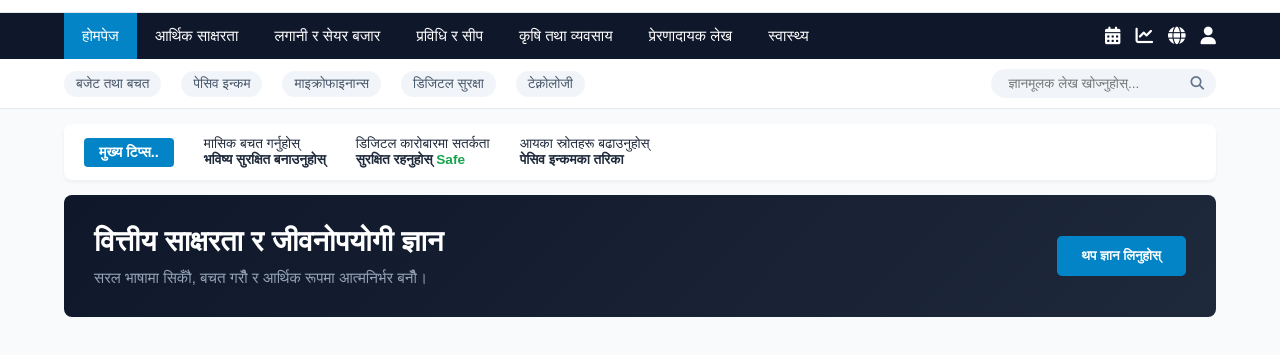
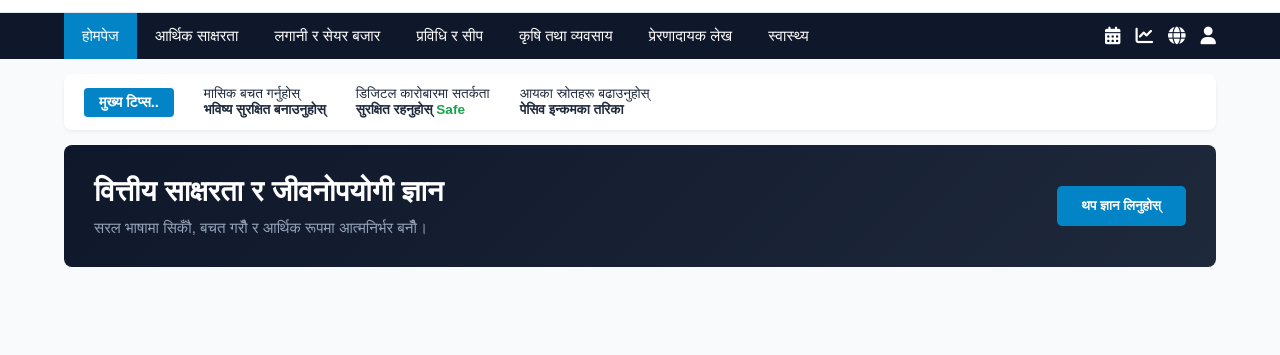
Before and after one commit to adhikariarun599/News, a plain HTML site: page index.html in a window 1280 px wide. Shown: the part 55-410 px from the top of the page. Drawn offline with Linux system fonts and the light colour scheme.

Commit message:
Update index.html

```diff
--- a/index.html
+++ b/index.html
@@ -70,47 +70,7 @@
             cursor: pointer;
         }
 
-        /* Sub Navigation / Tags Bar */
-        .sub-nav {
-            background: #fff;
-            padding: 10px 5%;
-            display: flex;
-            gap: 20px;
-            align-items: center;
-            border-bottom: 1px solid #e2e8f0;
-            overflow-x: auto;
-            white-space: nowrap;
-        }
-        .tag-item {
-            font-size: 0.85rem;
-            color: #475569;
-            background: #f1f5f9;
-            padding: 5px 12px;
-            border-radius: 20px;
-            text-decoration: none;
-            transition: 0.2s;
-        }
-        .tag-item:hover {
-            background: #e2e8f0;
-            color: #0f172a;
-        }
-        .search-box {
-            margin-left: auto;
-            display: flex;
-            align-items: center;
-            background: #f1f5f9;
-            padding: 5px 12px;
-            border-radius: 20px;
-        }
-        .search-box input {
-            border: none;
-            background: transparent;
-            outline: none;
-            padding: 2px 5px;
-            font-size: 0.85rem;
-        }
-
-        /* Stock Market / Financial Ticker */
+        /* Market / Financial Ticker */
         .stock-ticker {
             background: #fff;
             margin: 15px 5%;
@@ -230,20 +190,6 @@
         </div>
     </nav>
 
-    <!-- Sub Navigation / Tags Bar -->
-    <div class="sub-nav">
-        <a href="#" class="tag-item">बजेट तथा बचत</a>
-        <a href="#" class="tag-item">पेसिव इन्कम</a>
-        <a href="#" class="tag-item">माइक्रोफाइनान्स</a>
-        <a href="#" class="tag-item">डिजिटल सुरक्षा</a>
-        <a href="#" class="tag-item">टेक्नोलोजी</a>
-
-        <div class="search-box">
-            <input type="text" placeholder="ज्ञानमूलक लेख खोज्नुहोस्...">
-            <i class="fa-solid fa-magnifying-glass" style="color: #64748b; font-size: 0.85rem;"></i>
-        </div>
-    </div>
-
     <!-- Market / Ticker -->
     <div class="stock-ticker">
         <div class="trending-badge">मुख्य टिप्स..</div>
```
